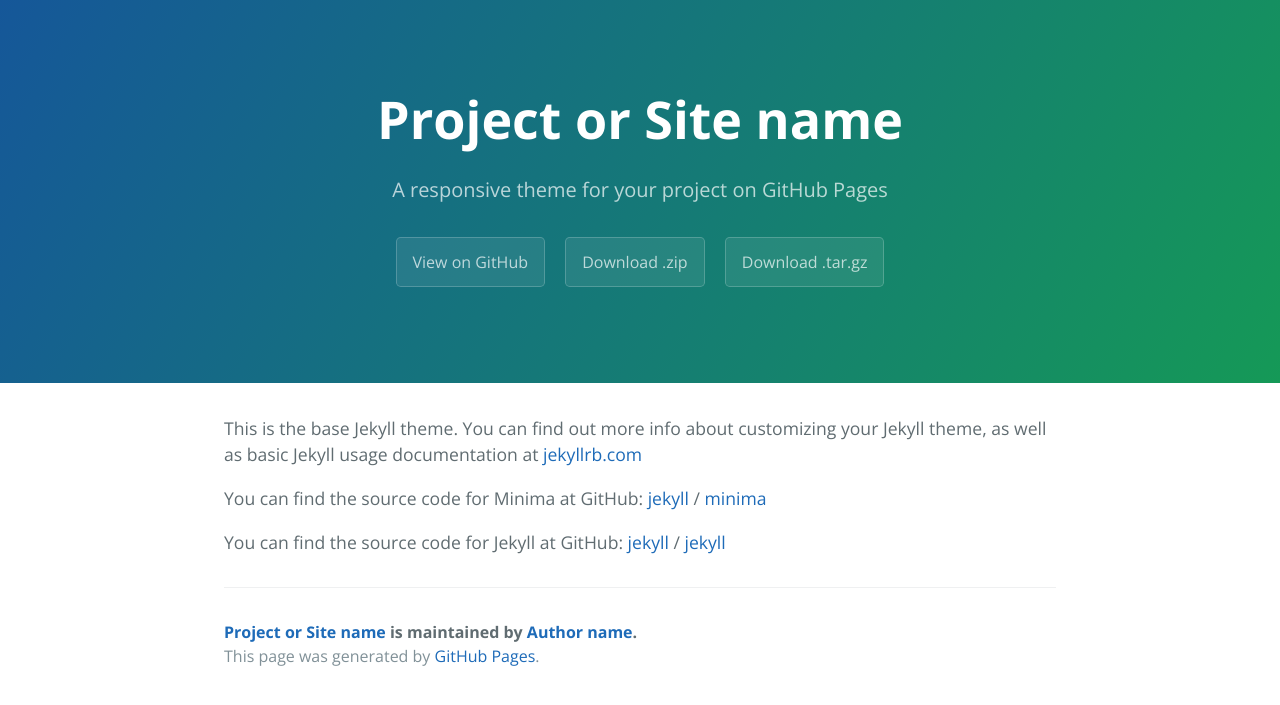
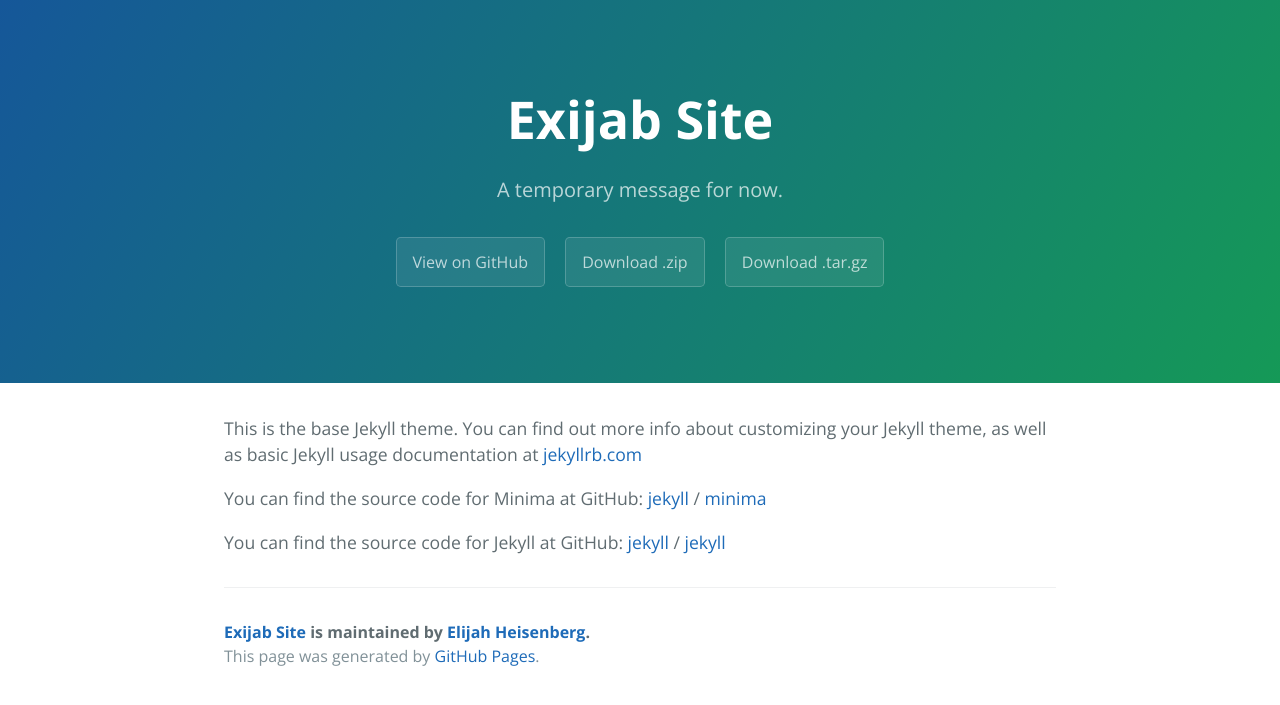
Before and after one commit to exijab/exijab.github.io, a Jekyll site: the page built from docs/about.md, in a window 1280 px wide. Shown: the top 705 px of the page. Built offline with Jekyll 4.4.1, drawn with Linux system fonts in a browser that asks for light colours.

Commit message:
Update _config.yml

```diff
--- a/docs/_config.yml
+++ b/docs/_config.yml
@@ -1,14 +1,14 @@
 # Setup
-title:        Project or Site name
-tagline:      A responsive theme for your project on GitHub Pages
+title:        Exijab Site
+tagline:      A temporary message for now.
 baseurl:      ""
 paginate:     1
 locale:       "en"
 
 # About/contact
 author:
-  name:       Author name
-  url:        http://yourhomepage.com
+  name:       Elijah Heisenberg
+  url:        exijab.github.io
 
 # Gems
 gems:
```
